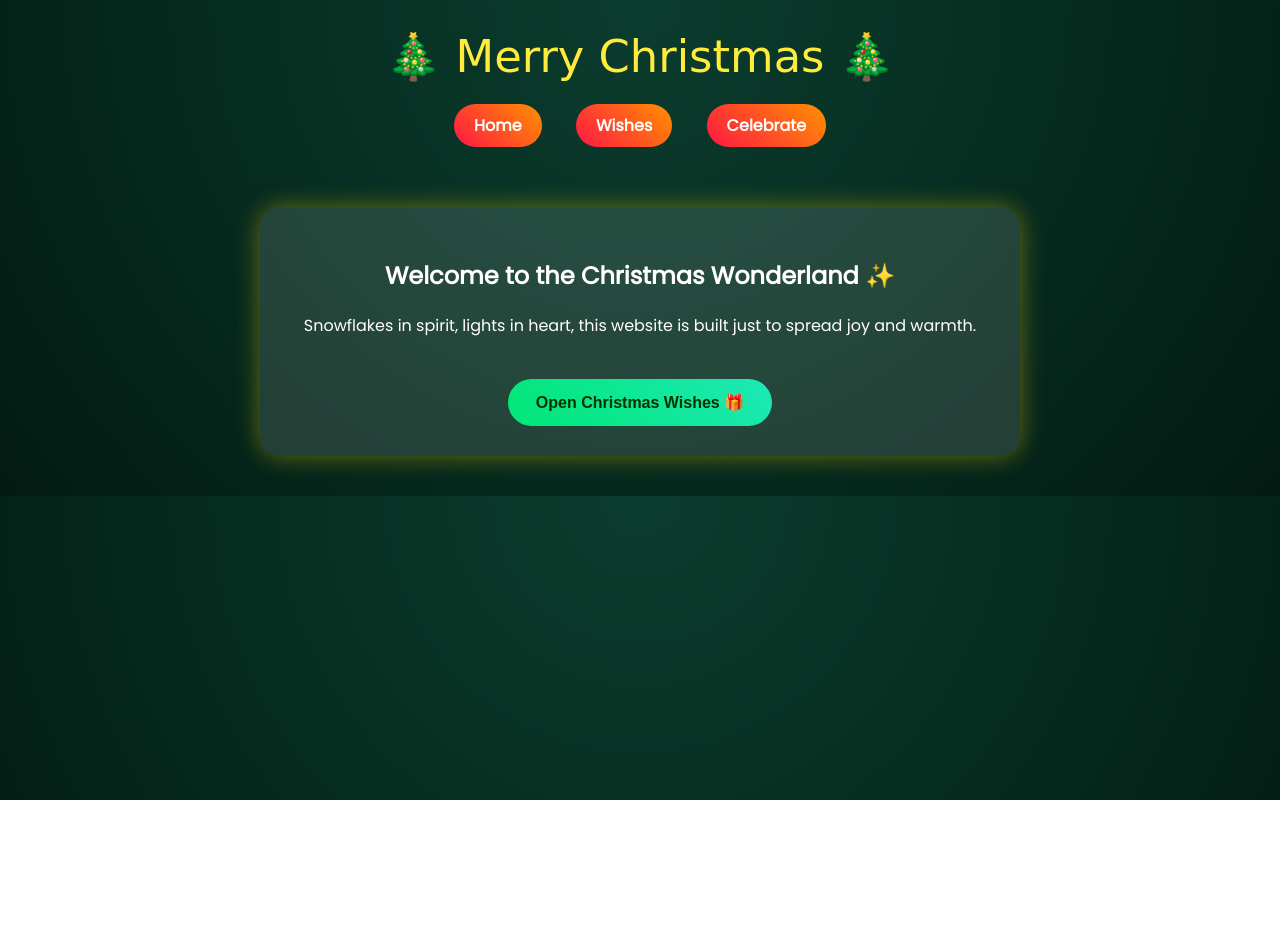
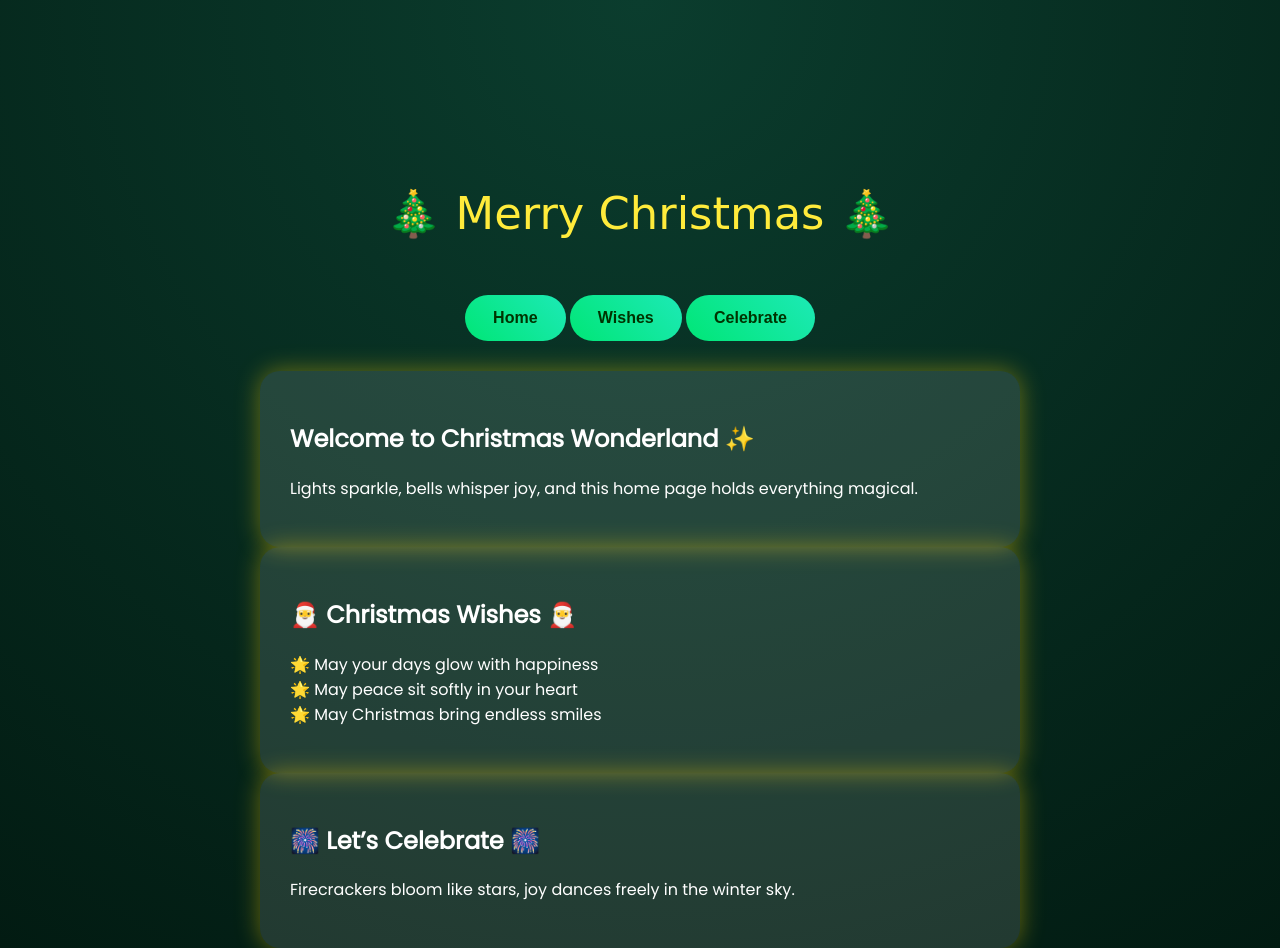
Before and after one commit to yogeshgoswami4821-ai/newyear1, a plain HTML site: page index.html in a window 1280 px wide. Before the commit the page ends 800 px from the top, so only its background shows below. Drawn offline with Linux system fonts and the light colour scheme; a web font is replaced by a local one.

Commit message:
Update index.html

```diff
--- a/index.html
+++ b/index.html
@@ -1,32 +1,66 @@
 <!DOCTYPE html>
 <html lang="en">
 <head>
-  <meta charset="UTF-8">
-  <title>Christmas Home</title>
-  <link rel="stylesheet" href="style.css">
+<meta charset="UTF-8">
+<title>Christmas Home</title>
+<link rel="stylesheet" href="style.css">
 </head>
 <body>
+
+<canvas id="fireworks"></canvas>
 
 <header>🎄 Merry Christmas 🎄</header>
 
 <nav>
-  <a href="index.html">Home</a>
-  <a href="wishes.html">Wishes</a>
-  <a href="celebrate.html">Celebrate</a>
+  <button onclick="showSection('home')">Home</button>
+  <button onclick="showSection('wishes')">Wishes</button>
+  <button onclick="showSection('celebrate')">Celebrate</button>
 </nav>
 
-<div class="container">
+<!-- HOME SECTION -->
+<section id="home" class="section active">
   <div class="card">
-    <h2>Welcome to the Christmas Wonderland ✨</h2>
+    <h2>Welcome to Christmas Wonderland ✨</h2>
     <p>
-      Snowflakes in spirit, lights in heart,
-      this website is built just to spread joy and warmth.
+      Lights sparkle, bells whisper joy,
+      and this home page holds everything magical.
     </p>
-    <button onclick="location.href='wishes.html'">
-      Open Christmas Wishes 🎁
-    </button>
   </div>
-</div>
+</section>
+
+<!-- WISHES SECTION -->
+<section id="wishes" class="section">
+  <div class="card">
+    <h2>🎅 Christmas Wishes 🎅</h2>
+    <p>
+      🌟 May your days glow with happiness<br>
+      🌟 May peace sit softly in your heart<br>
+      🌟 May Christmas bring endless smiles
+    </p>
+  </div>
+</section>
+
+<!-- CELEBRATION SECTION -->
+<section id="celebrate" class="section">
+  <div class="card">
+    <h2>🎆 Let’s Celebrate 🎆</h2>
+    <p>
+      Firecrackers bloom like stars,
+      joy dances freely in the winter sky.
+    </p>
+  </div>
+</section>
+
+<script src="fireworks.js"></script>
+
+<script>
+function showSection(id) {
+  document.querySelectorAll('.section').forEach(sec => {
+    sec.classList.remove('active');
+  });
+  document.getElementById(id).classList.add('active');
+}
+</script>
 
 </body>
 </html>
```
